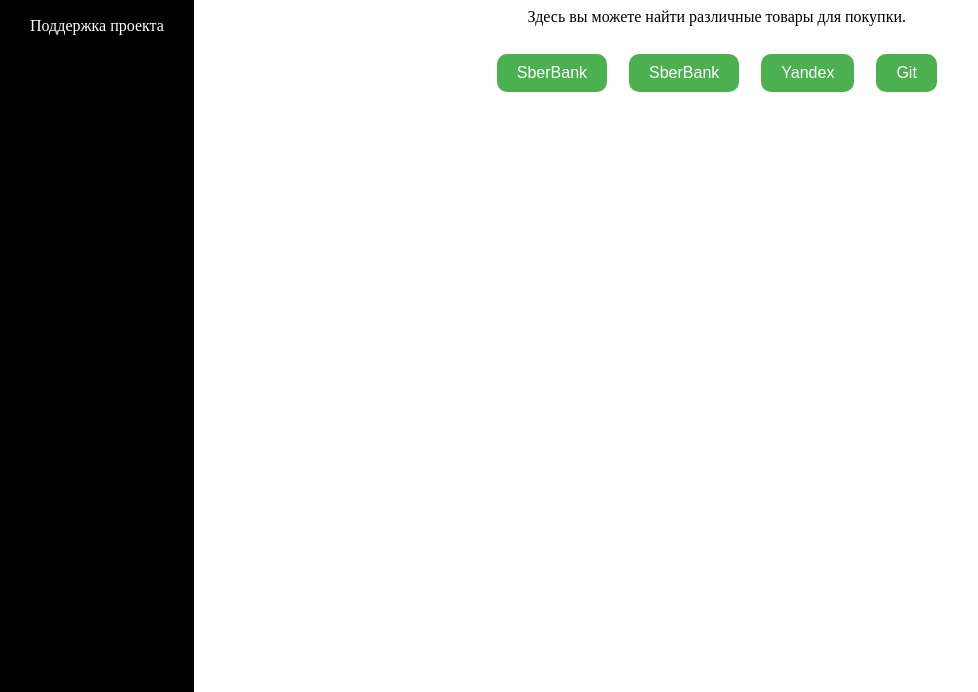
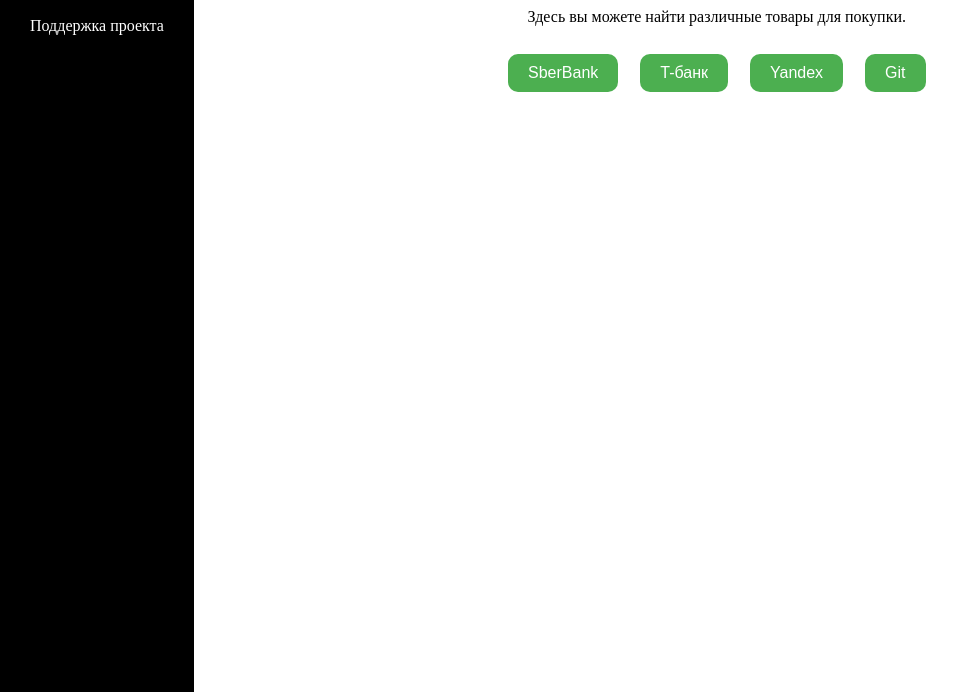
Before and after one commit to Yusuv27/siteIosif, a plain HTML site: page marketapp.html in a window 1280 px wide. Shown: the part 108-800 px from the top of the page, without its empty margins (0-978 px from the left). Drawn offline with Linux system fonts and the light colour scheme.

Commit message:
Update marketapp.html

```diff
--- a/marketapp.html
+++ b/marketapp.html
@@ -19,7 +19,7 @@
                     <button class="buy-button">SberBank</button>
                 </td>
                 <td class="product">
-                    <button class="buy-button">SberBank</button>
+                    <button class="buy-button">T-банк</button>
                 </td>
                 <td class="product">
                     <button class="buy-button">Yandex</button>
```
